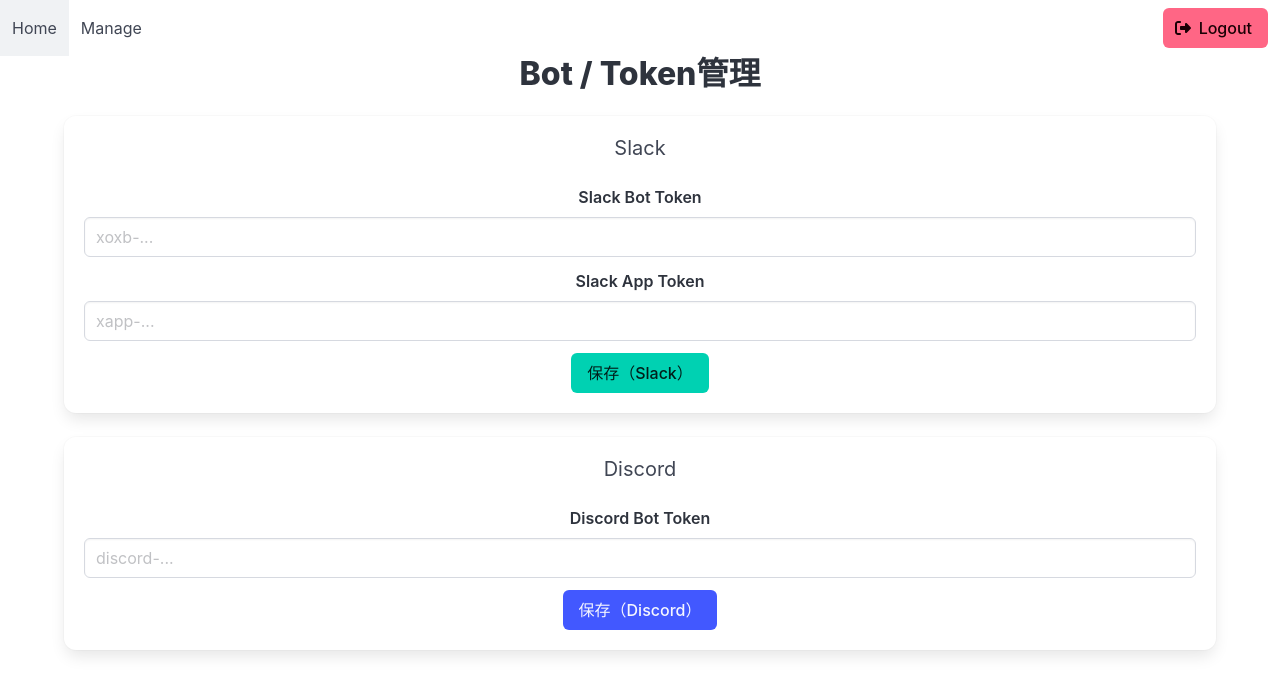
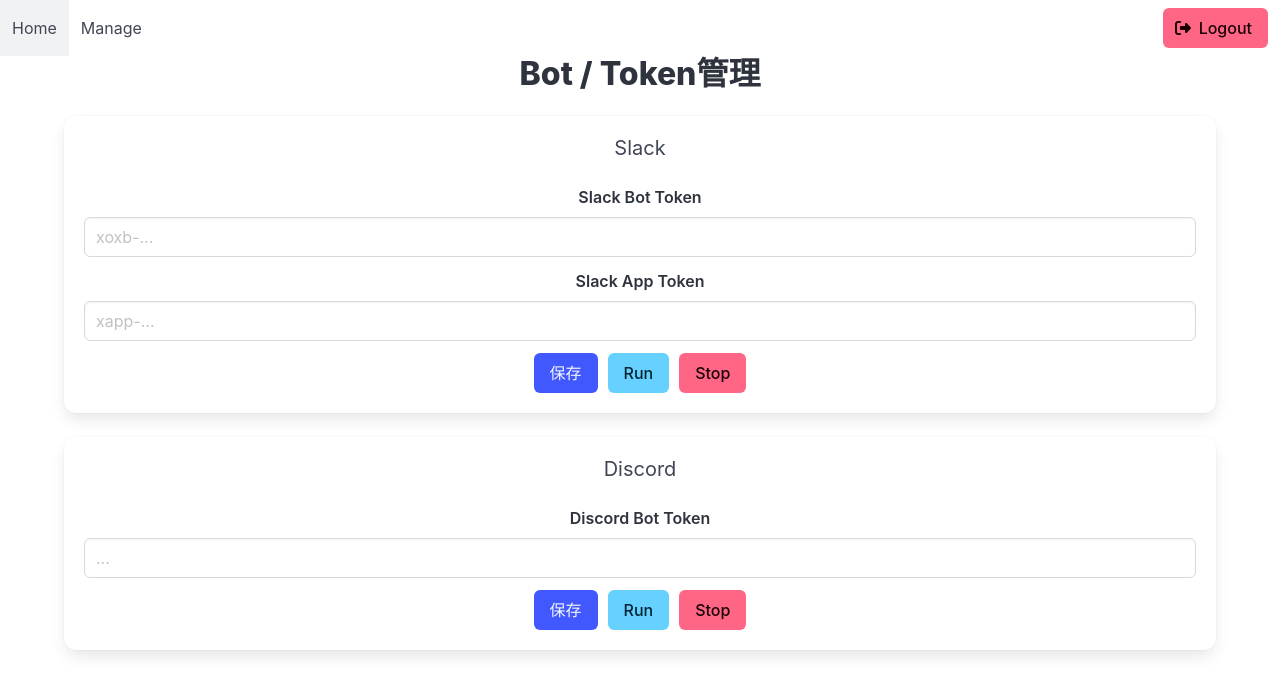
Before and after one commit to gerusuraimu-admin/raggerweb, a React (Create React App) app: page /manage in a window 1280 px wide. Shown: the top 694 px of the page. Built offline with nearby package versions, Linux system fonts and the light colour scheme; no server answers; sample sign-in values are in the browser's storage.

Commit message:
API comm test

```diff
--- /dev/null
+++ b/src/PostRequest.js
@@ -0,0 +1,30 @@
+import { getAuth } from "firebase/auth";
+
+export const postRequest = async (endpoint, data, onSuccess, onError) => {
+    try {
+        const user = getAuth().currentUser;
+        if (!user) throw new Error("User not authenticated");
+
+        const idToken = await user.getIdToken();
+
+        const response = await fetch(endpoint, {
+            method: "POST",
+            headers: {
+                "Content-Type": "application/json",
+                "Authorization": `Bearer ${idToken}`
+            },
+            body: JSON.stringify(data)
+        });
+
+        if (!response.ok) {
+            throw new Error(`Request failed with status code ${response.status}`);
+        }
+
+        const result = await response.json();
+        onSuccess(result);
+    } catch (error) {
+        onError(error);
+    }
+};
+
+export default postRequest;
--- a/src/components/Navbar.js
+++ b/src/components/Navbar.js
@@ -30,7 +30,7 @@
                     <div className="navbar-item">
                         <div className="buttons">
                             <button onClick={handleLogout} className="button is-danger">
-                                <span className="icon"><FontAwesomeIcon icon={faSignOutAlt} /></span>
+                                <span className="icon"><FontAwesomeIcon icon={faSignOutAlt}/></span>
                                 <span>Logout</span>
                             </button>
                         </div>
--- a/src/components/TokenManager.js
+++ b/src/components/TokenManager.js
@@ -1,41 +1,127 @@
-import React, {useState} from "react";
+import React, {useState, useEffect} from "react";
 import {doc, setDoc} from "firebase/firestore";
 import {auth, db} from "../firebase";
 import Navbar from "../components/Navbar";
 import './CommonStyle.css'
+import postRequest from "../PostRequest"
+
+const Toast = ({ message, type, isVisible, onClose }) => {
+    useEffect(() => {
+        if (isVisible) {
+            const timer = setTimeout(() => {
+                onClose();
+            }, 3000);
+            return () => clearTimeout(timer);
+        }
+    }, [isVisible, onClose]);
+
+    if (!isVisible) return null;
+
+    return (
+        <div className={`notification is-${type}`} style={{
+            position: 'fixed',
+            top: '20px',
+            right: '20px',
+            zIndex: 1000,
+            minWidth: '250px',
+            boxShadow: '0 0 10px rgba(0,0,0,0.2)'
+        }}>
+            <button className="delete" onClick={onClose}></button>
+            {message}
+        </div>
+    );
+};
 
 const TokenManager = () => {
     const [slackToken, setSlackToken] = useState("");
     const [appToken, setAppToken] = useState("");
     const [discordToken, setDiscordToken] = useState("");
+    const [toast, setToast] = useState({
+        message: '',
+        type: 'info',
+        isVisible: false
+    });
     const user = auth.currentUser;
 
-    const saveSlack = async () => {
+    const saveToken = async (botType, tokenData, resetFunctions) => {
         if (!user) return alert("未ログインです");
-        await setDoc(doc(db, "tokens_slack", user.uid), {
+        await setDoc(doc(db, `tokens_${botType}`, user.uid), {
             email: user.email,
-            slackToken,
-            appToken,
+            ...tokenData,
             updatedAt: new Date()
         }, {merge: true});
-        setSlackToken("");
-        setAppToken("");
-        alert("Slackトークンを保存しました");
+
+        // Reset all token input fields
+        resetFunctions.forEach(resetFn => resetFn());
+
+        alert(`${botType.charAt(0).toUpperCase() + botType.slice(1)}トークンを保存しました`);
+    };
+
+    const saveSlack = async () => {
+        await saveToken('slack',
+            { slackToken, appToken },
+            [() => setSlackToken(""), () => setAppToken("")]
+        );
     };
 
     const saveDiscord = async () => {
+        await saveToken('discord',
+            { discordToken },
+            [() => setDiscordToken("")]
+        );
+    };
+
+    const showToast = (message, type) => {
+        setToast({
+            message,
+            type,
+            isVisible: true
+        });
+    };
+
+    const hideToast = () => {
+        setToast(prev => ({
+            ...prev,
+            isVisible: false
+        }));
+    };
+
+    const handleBotOperation = (e, botType, operation) => {
+        e.preventDefault();
         if (!user) return alert("未ログインです");
-        await setDoc(doc(db, "tokens_discord", user.uid), {
-            email: user.email,
-            discordToken,
-            updatedAt: new Date()
-        }, {merge: true});
-        setDiscordToken("");
-        alert("Discordトークンを保存しました");
-    };
+
+        const payload = {
+            uid: user.uid
+        }
+
+        const botTypeDisplay = botType.charAt(0).toUpperCase() + botType.slice(1);
+        const operationDisplay = operation === 'run' ? '起動' : '停止';
+
+        postRequest(
+            `https://whiteboardlm-688710666478.asia-northeast1.run.app/${botType}_bot/${operation}`,
+            payload,
+            (data) => {
+                showToast(`${botTypeDisplay} Botの${operationDisplay}に成功しました`, 'success');
+            },
+            (error) => {
+                showToast(`${botTypeDisplay} Botの${operationDisplay}に失敗しました`, 'danger');
+            }
+        )
+    }
+
+    const runSlackBot = (e) => handleBotOperation(e, 'slack', 'run');
+    const stopSlackBot = (e) => handleBotOperation(e, 'slack', 'stop');
+    const runDiscordBot = (e) => handleBotOperation(e, 'discord', 'run');
+    const stopDiscordBot = (e) => handleBotOperation(e, 'discord', 'stop');
 
     return (
         <div className="base">
+            <Toast
+                message={toast.message}
+                type={toast.type}
+                isVisible={toast.isVisible}
+                onClose={hideToast}
+            />
             <Navbar/>
             <div className="container">
                 <h1 className="title">Bot / Token管理</h1>
@@ -62,9 +148,9 @@
                             onChange={(e) => setAppToken(e.target.value)}
                         />
                     </div>
-                    <button className="button is-primary" onClick={saveSlack}>
-                        保存（Slack）
-                    </button>
+                    <button className="button is-link" onClick={saveSlack} style={{marginRight: '10px'}}>保存</button>
+                    <button className="button is-info" onClick={runSlackBot} style={{marginRight: '10px'}}>Run</button>
+                    <button className="button is-danger" onClick={stopSlackBot}>Stop</button>
                 </div>
 
                 <div className="box">
@@ -74,14 +160,14 @@
                         <input
                             className="input"
                             type="text"
-                            placeholder="discord-..."
+                            placeholder="..."
                             value={discordToken}
                             onChange={(e) => setDiscordToken(e.target.value)}
                         />
                     </div>
-                    <button className="button is-link" onClick={saveDiscord}>
-                        保存（Discord）
-                    </button>
+                    <button className="button is-link" onClick={saveDiscord} style={{marginRight: '10px'}}>保存</button>
+                    <button className="button is-info" onClick={runDiscordBot} style={{marginRight: '10px'}}>Run</button>
+                    <button className="button is-danger" onClick={stopDiscordBot}>Stop</button>
                 </div>
             </div>
         </div>
--- a/src/index.js
+++ b/src/index.js
@@ -6,9 +6,9 @@
 
 const root = ReactDOM.createRoot(document.getElementById('root'));
 root.render(
-  <React.StrictMode>
-    <App />
-  </React.StrictMode>
+    <React.StrictMode>
+        <App/>
+    </React.StrictMode>
 );
 
 reportWebVitals();
```
Also changed, not shown: src/App.js (+6 -10 lines), src/components/LoginForm.js (+4 -4 lines), src/components/ProtectedRoute.js (+6 -7 lines).
